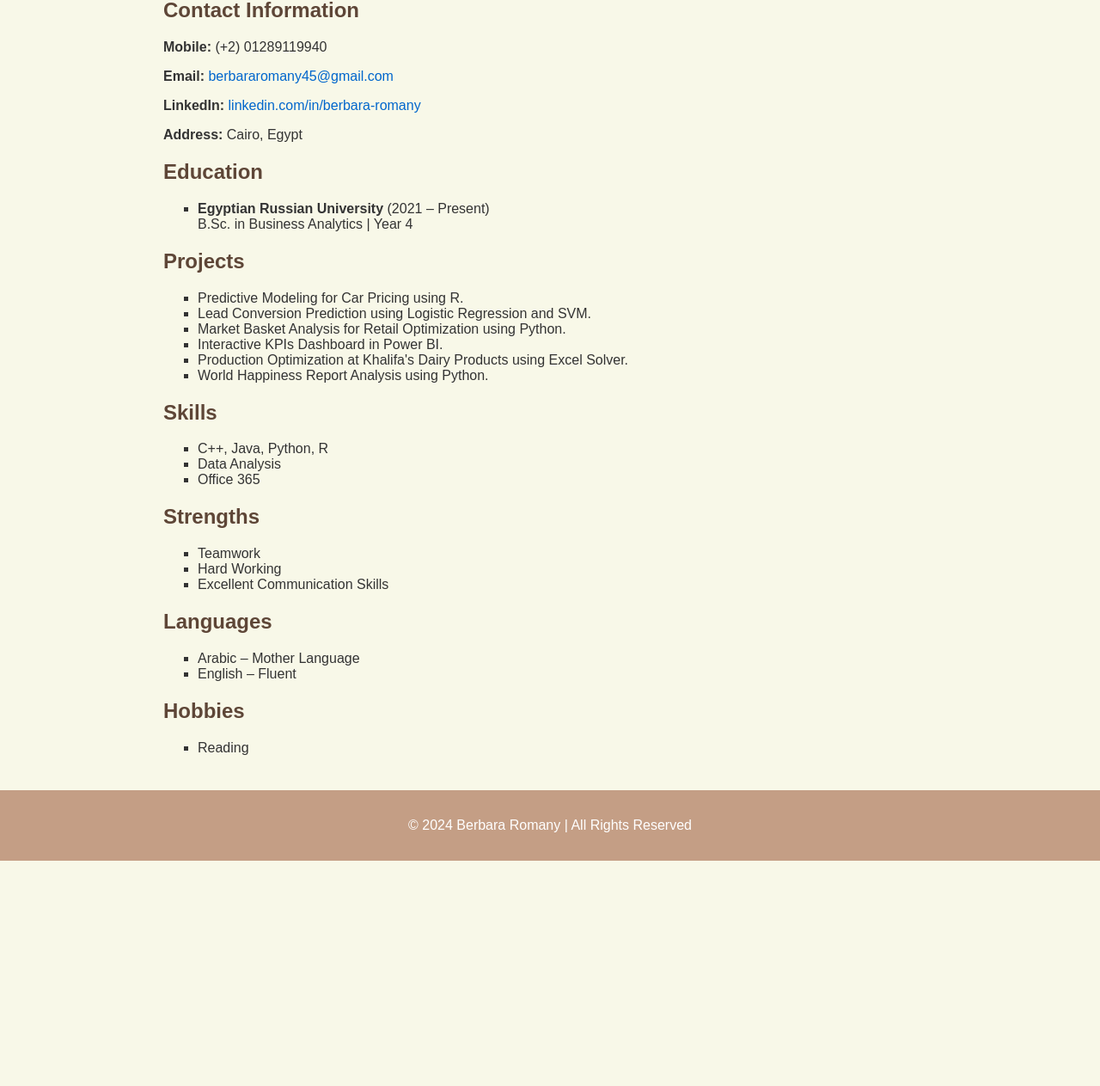
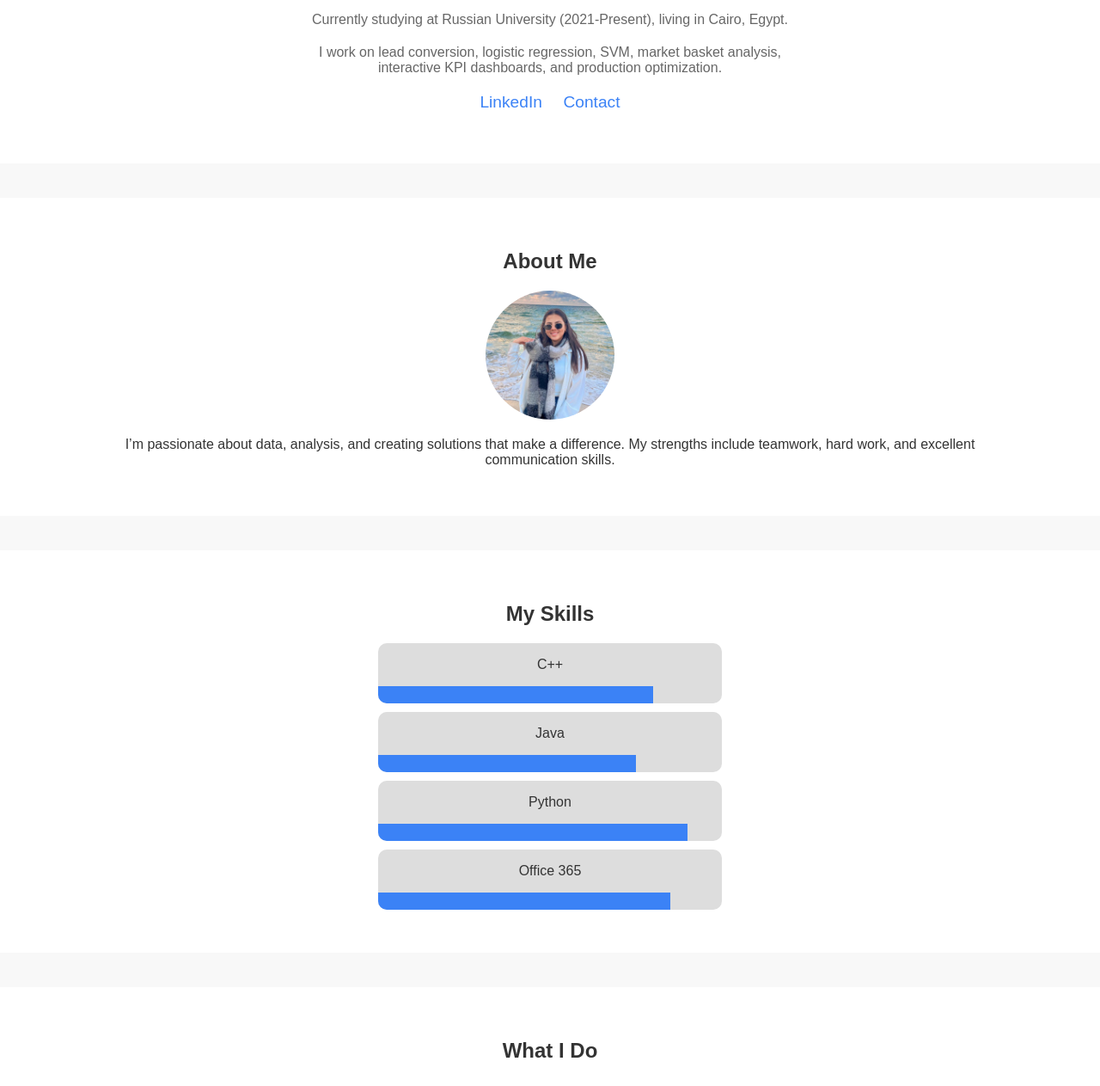
Before and after one commit to nouranamrmohamed/h, a plain HTML site: page Berbara Romany Portfolio.html in a window 1280 px wide. Shown: the part 188-1451 px from the top of the page at 86% size. Before the commit the page ends 1189 px from the top, so only its background shows below. Drawn offline with Linux system fonts and the light colour scheme.

Commit message:
Update Berbara Romany Portfolio.html

```diff
--- a/Berbara Romany Portfolio.html
+++ b/Berbara Romany Portfolio.html
@@ -1,123 +1,165 @@
-<!-- Berbara Romany Portfolio -->
 <!DOCTYPE html>
 <html lang="en">
 <head>
     <meta charset="UTF-8">
     <meta name="viewport" content="width=device-width, initial-scale=1.0">
-    <title>Berbara Romany - Portfolio</title>
+    <title>Your Portfolio</title>
     <style>
         body {
             font-family: Arial, sans-serif;
             margin: 0;
             padding: 0;
-            background-color: #f8f8e8;
+            background-color: #f8f8f8;
             color: #333;
         }
         header {
-            background-color: #c49e85;
-            padding: 1rem;
             text-align: center;
-            color: white;
+            padding: 40px 10px;
+            background-color: #fff;
         }
-        .container {
+        header h1 {
+            color: #3b82f6;
+            font-size: 2.5em;
+        }
+        header h2 {
+            font-size: 2em;
+            color: #f59e0b;
+        }
+        header p {
+            margin: 20px auto;
+            font-size: 1em;
+            max-width: 600px;
+            color: #666;
+        }
+        nav {
+            margin: 20px;
+            text-align: center;
+        }
+        nav a {
+            color: #3b82f6;
+            margin: 0 10px;
+            text-decoration: none;
+            font-size: 1.2em;
+        }
+        section {
+            padding: 40px 10%;
+            background-color: #fff;
+            text-align: center;
+        }
+        .about-me, .skills, .services, .projects {
+            margin: 40px auto;
+        }
+        .about-me img {
+            width: 150px;
+            height: 150px;
+            border-radius: 50%;
+            object-fit: cover;
+        }
+        .skills .skill-bar {
+            margin: 10px auto;
+            width: 100%;
+            max-width: 400px;
+            background-color: #ddd;
+            border-radius: 10px;
+            overflow: hidden;
+        }
+        .skills .skill-bar span {
+            display: block;
+            height: 20px;
+            background-color: #3b82f6;
+        }
+        .services div {
+            display: inline-block;
+            width: 30%;
+            margin: 10px;
             padding: 20px;
-            max-width: 900px;
-            margin: auto;
+            background-color: #f1f1f1;
+            border-radius: 8px;
+            box-shadow: 0px 2px 5px rgba(0,0,0,0.1);
         }
-        h1, h2 {
-            color: #5e4637;
-        }
-        .section {
-            margin-bottom: 20px;
-        }
-        ul {
-            list-style-type: square;
-        }
-        a {
-            color: #0066cc;
-            text-decoration: none;
-        }
-        a:hover {
-            text-decoration: underline;
+        .projects img {
+            width: 30%;
+            height: auto;
+            margin: 10px;
+            box-shadow: 0px 2px 5px rgba(0,0,0,0.1);
         }
         footer {
-            background-color: #c49e85;
             text-align: center;
-            padding: 1rem;
+            padding: 20px;
+            background-color: #3b82f6;
             color: white;
         }
     </style>
 </head>
 <body>
+    <!-- Header -->
     <header>
-        <h1>Berbara Romany</h1>
-        <p>Business Analytics Student | Egyptian Russian University</p>
+        <h1>Hi, I'm [Berbara Romany]</h1>
+        <h2>Business and Analytics Enthusiast</h2>
+        <p>Currently studying at Russian University (2021-Present), living in Cairo, Egypt.</p>
+        <p>I work on lead conversion, logistic regression, SVM, market basket analysis, interactive KPI dashboards, and production optimization.</p>
+        <nav>
+            <a href="http://linkedin.com/in/berbara-romany">LinkedIn</a>
+            <a href="berbararomany45@gmail.com">Contact</a>
+        </nav>
     </header>
 
-    <div class="container">
-        <div class="section">
-            <h2>Contact Information</h2>
-            <p><strong>Mobile:</strong> (+2) 01289119940</p>
-            <p><strong>Email:</strong> <a href="mailto:berbararomany45@gmail.com">berbararomany45@gmail.com</a></p>
-            <p><strong>LinkedIn:</strong> <a href="http://linkedin.com/in/berbara-romany" target="_blank">linkedin.com/in/berbara-romany</a></p>
-            <p><strong>Address:</strong> Cairo, Egypt</p>
+    <!-- About Me -->
+    <section class="about-me">
+        <h2>About Me</h2>
+        <img src="berry.jpg" alt="Profile Photo">
+        <p>I’m passionate about data, analysis, and creating solutions that make a difference. My strengths include teamwork, hard work, and excellent communication skills.</p>
+    </section>
+
+    <!-- Skills -->
+    <section class="skills">
+        <h2>My Skills</h2>
+        <div class="skill-bar">
+            <p>C++</p>
+            <span style="width: 80%;"></span>
         </div>
+        <div class="skill-bar">
+            <p>Java</p>
+            <span style="width: 75%;"></span>
+        </div>
+        <div class="skill-bar">
+            <p>Python</p>
+            <span style="width: 90%;"></span>
+        </div>
+        <div class="skill-bar">
+            <p>Office 365</p>
+            <span style="width: 85%;"></span>
+        </div>
+    </section>
 
-        <div class="section">
-            <h2>Education</h2>
-            <ul>
-                <li><strong>Egyptian Russian University</strong> (2021 &ndash; Present)<br>B.Sc. in Business Analytics | Year 4</li>
-            </ul>
+    <!-- Services -->
+    <section class="services">
+        <h2>What I Do</h2>
+        <div>
+            <h3>Data Analysis</h3>
+            <p>Market Basket Analysis, Predictive Models</p>
         </div>
+        <div>
+            <h3>Lead Conversion</h3>
+            <p>Logistic Regression, SVM</p>
+        </div>
+        <div>
+            <h3>KPI Dashboards</h3>
+            <p>Interactive Reports</p>
+        </div>
+    </section>
 
-        <div class="section">
-            <h2>Projects</h2>
-            <ul>
-                <li>Predictive Modeling for Car Pricing using R.</li>
-                <li>Lead Conversion Prediction using Logistic Regression and SVM.</li>
-                <li>Market Basket Analysis for Retail Optimization using Python.</li>
-                <li>Interactive KPIs Dashboard in Power BI.</li>
-                <li>Production Optimization at Khalifa's Dairy Products using Excel Solver.</li>
-                <li>World Happiness Report Analysis using Python.</li>
-            </ul>
-        </div>
+    <!-- Projects -->
+    <section class="projects">
+        <h2>My Projects</h2>
+        <img src="project1.jpg" alt="Project 1">
+        <img src="project2.jpg" alt="Project 2">
+        <img src="project3.jpg" alt="Project 3">
+    </section>
 
-        <div class="section">
-            <h2>Skills</h2>
-            <ul>
-                <li>C++, Java, Python, R</li>
-                <li>Data Analysis</li>
-                <li>Office 365</li>
-            </ul>
-        </div>
-
-        <div class="section">
-            <h2>Strengths</h2>
-            <ul>
-                <li>Teamwork</li>
-                <li>Hard Working</li>
-                <li>Excellent Communication Skills</li>
-            </ul>
-        </div>
-
-        <div class="section">
-            <h2>Languages</h2>
-            <ul>
-                <li>Arabic &ndash; Mother Language</li>
-                <li>English &ndash; Fluent</li>
-            </ul>
-        </div>
-
-        <div class="section">
-            <h2>Hobbies</h2>
-            <ul>
-                <li>Reading</li>
-            </ul>
-        </div>
-    </div>
-
+    <!-- Footer -->
     <footer>
-        <p>&copy; 2024 Berbara Romany | All Rights Reserved</p>
+        <p>Languages: Arabic & English | Hobbies: Reading | <a href="#">LinkedIn</a></p>
     </footer>
 </body>
 </html>
```
